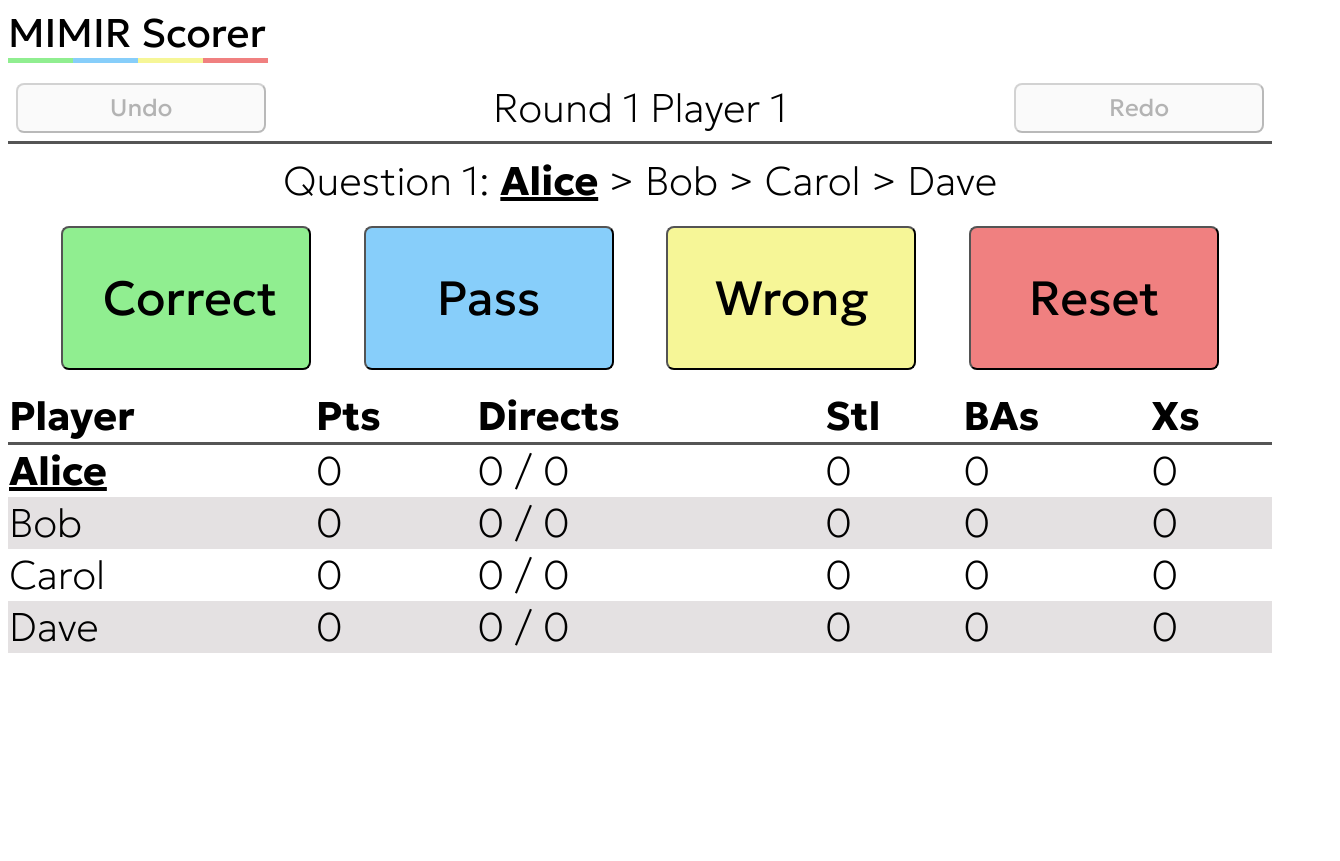
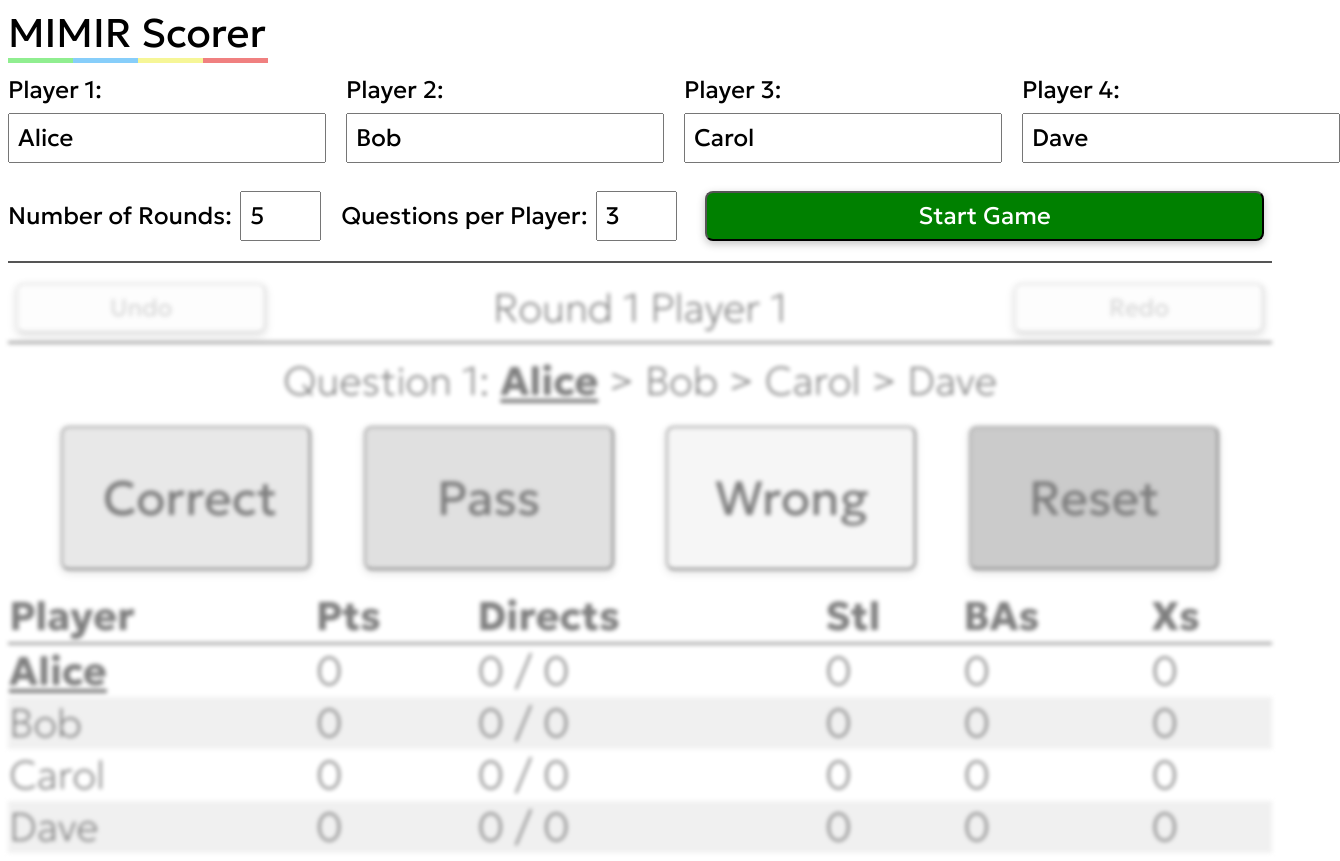
Before and after one commit to ryanrosenberg/mimir-scorer, a SvelteKit app: page / in a window 1280 px wide. Shown: the whole page, 1340 px wide, since content can reach past the window. Before the commit the page ends 800 px from the top, so only its background shows below. Built offline with nearby package versions, Linux system fonts and the light colour scheme.

Commit message:
add game settings

```diff
--- a/src/routes/+page.svelte
+++ b/src/routes/+page.svelte
@@ -26,7 +26,8 @@
 	let num_players = 4;
 	let questions_per_player = 3;
 	let total_questions = num_rounds * num_players * questions_per_player;
-	let game_active = 1;
+	let game_active = -1;
+	let collapsed = false;
 
 	function setActivePlayer() {
 		active_player = queue[active_number - 1];
@@ -197,15 +198,20 @@
 	}
 
 	function findPlayerName(queue, num) {
+		let player;
 		switch (queue[num - 1]) {
 			case 1:
-				return player1;
+				player = player1;
+				return player;
 			case 2:
-				return player2;
+				player = player2;
+				return player;
 			case 3:
-				return player3;
+				player = player3;
+				return player;
 			case 4:
-				return player4;
+				player = player4;
+				return player;
 		}
 	}
 
@@ -264,6 +270,11 @@
 		}
 	}
 
+	function startGame() {
+		game_active = 1;
+		collapsed = true;
+	}
+
 	function endGame() {
 		game_active = 0;
 		round_player_text = 'Completed';
@@ -274,8 +285,29 @@
 	<span class="title">MIMIR Scorer</span>
 	<div class="title-line" />
 </div>
+<div class="game-settings" class:collapsed>
+	<div class="player-name-parameters">
+		<div><span>Player 1: </span><input bind:value={player1} /></div>
+		<div><span>Player 2: </span><input bind:value={player2} /></div>
+		<div><span>Player 3: </span><input bind:value={player3} /></div>
+		<div><span>Player 4: </span><input bind:value={player4} /></div>
+	</div>
+	<div class="game-parameters">
+		<div>
+			<span>Number of Rounds: </span>
+			<input type="number" bind:value={num_rounds} min="1" max="10" />
+		</div>
+		<div>
+			<span>Questions per Player: </span>
+			<input type="number" bind:value={questions_per_player} min="1" max="10" />
+		</div>
+		<button on:click={startGame} class="start-game-button">Start Game</button>
+	</div>
+</div>
+<div class:settings={game_active === -1}>
 	<div class="round-player">
-	<button on:click={undoButton} class="undo-redo" disabled={game_history.length == 0}>Undo</button>
+		<button on:click={undoButton} class="undo-redo" disabled={game_history.length == 0}>Undo</button
+		>
 		<span>
 			{round_player_text}
 		</span>
@@ -283,9 +315,6 @@
 	</div>
 	<div class="order-text" class:game-over={game_active == 0}>
 		Question {((question_number - 1) % questions_per_player) + 1}:
-	<!-- {
-		_.range(1,)
-	} -->
 		<span class:active={active_number == 1}>{findPlayerName(queue, 1)}</span> >
 		<span class:active={active_number == 2}>{findPlayerName(queue, 2)}</span> >
 		<span class:active={active_number == 3}>{findPlayerName(queue, 3)}</span> >
@@ -341,6 +370,7 @@
 			</tr>
 		</tbody>
 	</table>
+</div>
 
 <!-- <div>
 	<ul>
@@ -412,6 +442,7 @@
 	.active {
 		font-weight: 700;
 		text-decoration: underline;
+		text-underline-offset: 4px;
 	}
 
 	button {
@@ -419,6 +450,7 @@
 		padding: 40px;
 		border-radius: 8px;
 		width: 250px;
+		box-shadow: rgba(0, 0, 0, 0.24) 0px 3px 8px;
 	}
 
 	.button-div {
@@ -447,6 +479,70 @@
 		display: none;
 	}
 
+	.game-settings {
+		margin-bottom: 12px;
+		padding-bottom: 12px;
+		border-bottom: 2px solid #555555;
+	}
+
+	.start-game-button {
+		flex-grow: 2;
+		font-size: 24px;
+		padding: 8px;
+		margin: 8px;
+		background-color: green;
+		color: white;
+	}
+
+	.player-name-parameters {
+		display: flex;
+		align-items: center;
+		justify-content: space-between;
+		column-gap: 20px;
+		margin-bottom: 20px;
+		/* width: 80%; */
+	}
+
+	.game-settings span {
+		font-size: 24px;
+	}
+
+	.game-settings input {
+		font-size: 24px;
+		padding: 8px;
+	}
+
+	.player-name-parameters div {
+		display: flex;
+		flex-direction: column;
+		flex: 1;
+		row-gap: 8px;
+	}
+
+	.game-parameters {
+		display: flex;
+		align-items: center;
+		justify-content: space-between;
+		column-gap: 20px;
+	}
+
+	.game-parameters div {
+		display: flex;
+		align-items: center;
+		justify-content: space-between;
+		column-gap: 8px;
+	}
+
+	.settings {
+		opacity: 0.5;
+		filter: grayscale(100%) blur(2px);
+		pointer-events: none;
+	}
+
+	.collapsed {
+		display: none;
+	}
+
 	table {
 		margin-top: 20px;
 		font-size: 40px;
```
Lines whose indentation alone changed are shown as unchanged.
